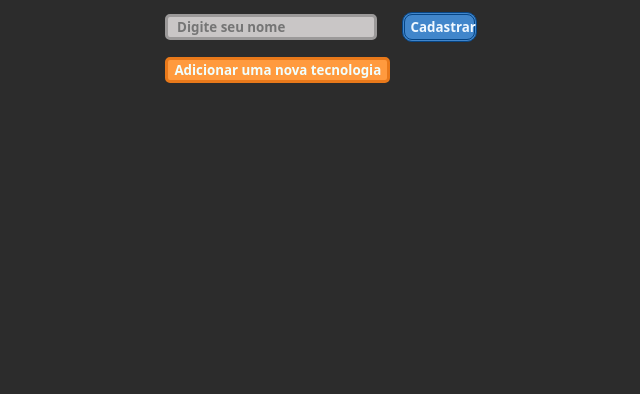
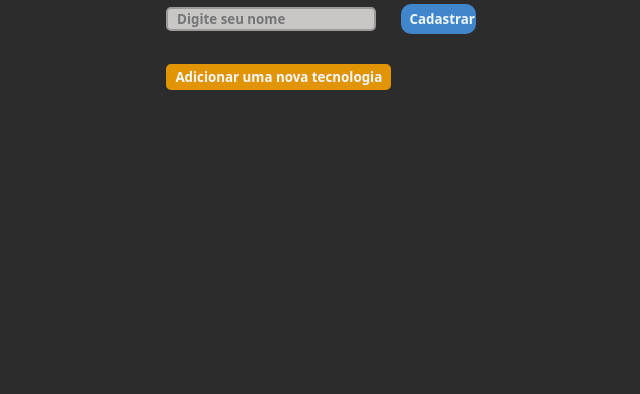
Before and after one commit to gMarinhum085/cadastro-de-devs, a plain HTML site: page index.html in a window 1280 px wide. Shown: the part 422-816 px from the top of the page, without its empty margins (327-967 px from the left). Drawn offline with Linux system fonts and the light colour scheme.

Commit message:
Update style.css

```diff
--- a/src/style/style.css
+++ b/src/style/style.css
@@ -16,7 +16,7 @@ body{
 
 .cadastrar{
     color: aliceblue;
-    border: 3px  double  rgb(7, 69, 132);
+    border: 3px  solid  rgb(65, 134, 203);
     background-color:  rgb(65, 134, 203);
     border-radius: 10px;
     margin-left: 20px;
@@ -28,13 +28,15 @@ body{
 .cadastrar:hover{
     background-color: rgb(255, 255, 255);
     color: rgb(65, 134, 203);
+    border: 3px  solid aliceblue;
 }
 
 input{
-    border: 3px solid #9b9999;
+    border: 2px solid #9b9999;
     border-radius: 5px;
     background-color: #c9c6c6;
     font-weight: bold;
+    transition: 0.1s;
 }
 
 
@@ -44,13 +46,13 @@ input:hover{
 }
 
 button{
-    border: 3px solid #e9791a;
+    border: 3px solid #e29504;
     border-radius: 5px;
     margin-top: 15px;
-    background-color: #ff9a3e;
-    color: azure;
+    background-color: #e29504;
+    color: aliceblue;
     font-weight: bold;
-
+    transition: .15s;
 }
 
 label{
@@ -60,3 +62,14 @@ label{
 h1{
     color: white;
 }
+
+#tirar{
+    border: 3px solid rgb(160, 33, 33);
+    border-radius: 20px;
+    background-color: rgb(160, 33, 33);
+}
+
+
+#add{
+    margin-top: 30px;
+}
```
